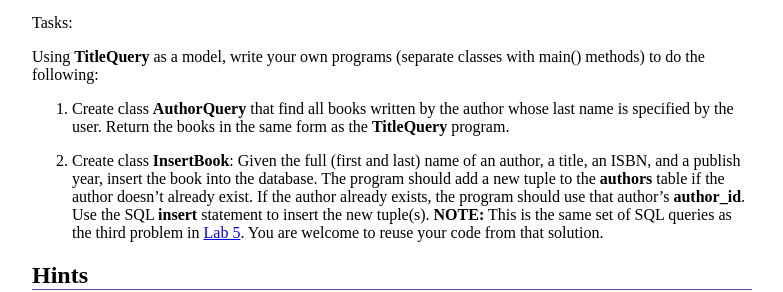
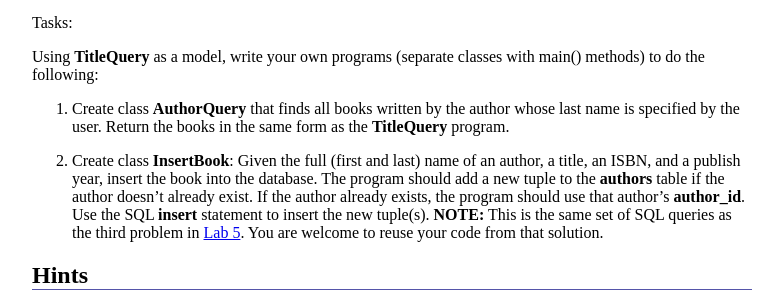
Before and after one commit to ycpcs/cs320-spring2018, a Jekyll site: the page built from labs/lab06.md, in a window 1280 px wide. Shown: the part 606-898 px from the top of the page, without its empty margins (248-1031 px from the left). Built offline with Jekyll 4.4.1, drawn with Linux system fonts in a browser that asks for light colours.

Commit message:
minor edits

```diff
--- a/labs/lab06.md
+++ b/labs/lab06.md
@@ -27,7 +27,7 @@ Tasks:
 
 Using **TitleQuery** as a model, write your own programs (separate classes with main() methods) to do the following:
 
-1. Create class **AuthorQuery** that find all books written by the author whose last name is specified by the user. Return the books in the same form as the **TitleQuery** program.
+1. Create class **AuthorQuery** that finds all books written by the author whose last name is specified by the user. Return the books in the same form as the **TitleQuery** program.
 
 2. Create class **InsertBook**: Given the full (first and last) name of an author, a title, an ISBN, and a publish year, insert the book into the database. The program should add a new tuple to the **authors** table if the author doesn't already exist. If the author already exists, the program should use that author's **author\_id**.  Use the SQL **insert** statement to insert the new tuple(s).  **NOTE:**  This is the same set of SQL queries as the third problem in [Lab 5](lab05.html).  You are welcome to reuse your code from that solution.
 
```
